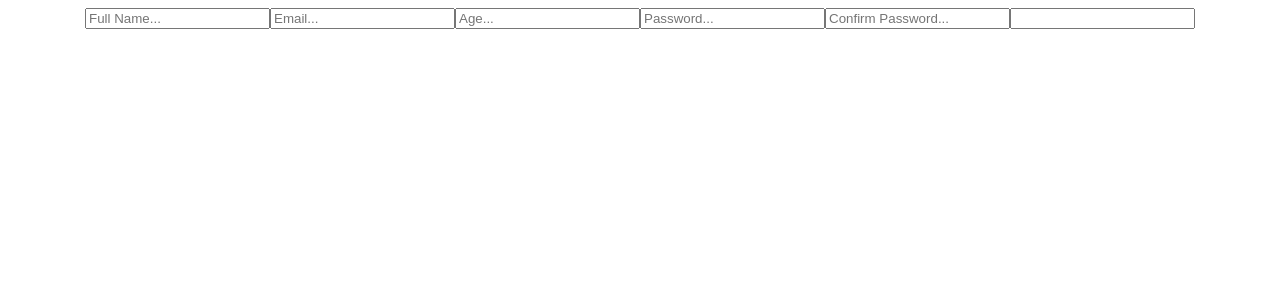
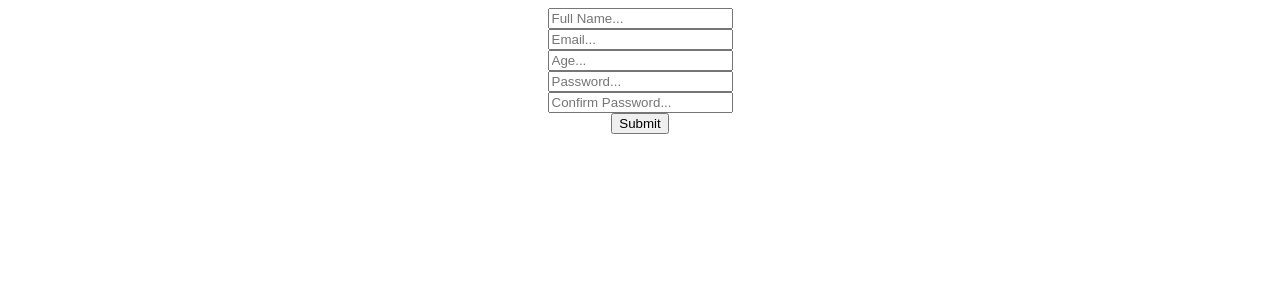
Before and after one commit to RSTCMGZ/LearnReactCourse, a React (Create React App) app: page / in a window 1280 px wide. Shown: the top 300 px of the page. Built offline with nearby package versions, Linux system fonts and the light colour scheme.

Commit message:
learn-yup-resolvers

```diff
--- a/package.json
+++ b/package.json
@@ -3,6 +3,7 @@
   "version": "0.1.0",
   "private": true,
   "dependencies": {
+    "@hookform/resolvers": "^3.3.2",
     "@tanstack/react-query": "^5.4.3",
     "@testing-library/jest-dom": "^5.17.0",
     "@testing-library/react": "^13.4.0",
@@ -10,9 +11,11 @@
     "axios": "^1.6.0",
     "react": "^18.2.0",
     "react-dom": "^18.2.0",
+    "react-hook-form": "^7.47.0",
     "react-router-dom": "^6.17.0",
     "react-scripts": "5.0.1",
-    "web-vitals": "^2.1.4"
+    "web-vitals": "^2.1.4",
+    "yup": "^1.3.2"
   },
   "scripts": {
     "start": "react-scripts start",
--- a/src/pages/Form.js
+++ b/src/pages/Form.js
@@ -1,16 +1,32 @@
+import { useForm } from "react-hook-form"
+import { yupResolver } from "@hookform/resolvers/yup"
+import * as yup from "yup"
+export const Form = () => {
 
-export const Form = () => {
+    const schema = yup.object().shape({
+        fullName: yup.string().required(),
+        email: yup.string().email(),
+        age: yup.number().positive().integer().min(18).required(),
+        password: yup.string().min(4).max(20).required(),
+        confirmPassword: yup.string().oneOf([yup.ref("password"), null]).required(),
+    })
+    const { register, handleSubmit } = useForm({
+        resolver: yupResolver(schema),
+    })
+
+    const onSubmit = (data) => {
+        console.log(data);
+    }
+
     return (
-        <div>
-            <form>
-                <input type="text" placeholder="Full Name..." />
-                <input type="text" placeholder="Email..." />
-                <input type="text" placeholder="Age..." />
-                <input type="password" placeholder="Password..." />
-                <input type="password" placeholder="Confirm Password..." />
-                <input type="text" />
-            </form>
-        </div>
+        <form onSubmit={handleSubmit(onSubmit)}>
+            <input type="text" placeholder="Full Name..."  {...register("fullName")} /> <br />
+            <input type="text" placeholder="Email..."   {...register("email")} /> <br />
+            <input type="number" placeholder="Age..."  {...register("age")} /> <br />
+            <input type="password" placeholder="Password..."   {...register("password")} /> <br />
+            <input type="password" placeholder="Confirm Password..."  {...register("confirmPassword")} /> <br />
+            <input type="submit" />
+        </form>
     )
 }
 
```
Also changed, not shown: 1 other file (tests, documents, lock files or other folders).
